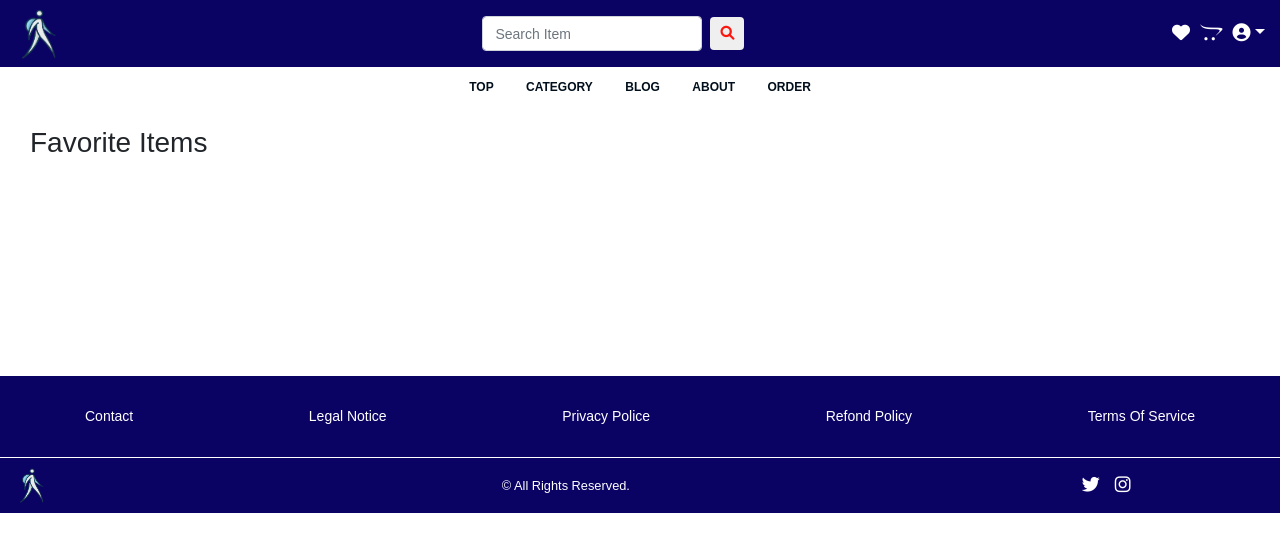
After one commit to TOKIMASA1206/django-ECstore, a Django app: template templates/pages/favorite.html in a window 1280 px wide. The commit adds this page. Shown: the top 552 px of the page. Run offline with Django 4.2, Linux system fonts and the light colour scheme; the template is opened without the code that fills it, so the values that code supplies are empty; some libraries are stand-ins or nearby versions; some web fonts are replaced.

Commit message:
favorite update

```diff
--- a/base/views/__init__.py
+++ b/base/views/__init__.py
@@ -3,3 +3,4 @@ from .cart_views import *
 from .pay_views import *
 from .account_views import *
 from .order_views import *
+from .favorite_view import *
--- a/base/views/item_views.py
+++ b/base/views/item_views.py
@@ -26,7 +26,6 @@ class CategoryListView(ListView):
     def get_context_data(self, **kwargs):
         context = super().get_context_data(**kwargs)
         context["title"] = f"{self.category.name}"
-        context["categories"] = Category.objects.all()
         context['category_slug'] = self.category.slug
         return context
 
@@ -36,10 +35,6 @@ class AllItemListView(ListView):
     template_name = "pages/all_item.html"
     paginate_by = 8
 
-    def get_context_data(self, **kwargs):
-        context = super().get_context_data(**kwargs)
-        context["categories"] = Category.objects.all()
-        return context
 
 
 class TagListView(ListView):
--- a/config/urls.py
+++ b/config/urls.py
@@ -21,7 +21,10 @@ urlpatterns = [
     # Cart
     path("cart/remove/<str:pk>/", views.remove_from_cart),
     path("cart/add/", views.AddCartView.as_view()),
-    path("cart/", views.CartListView.as_view()),  # カートページ
+    path("cart/", views.CartListView.as_view()),
+    # Favorite
+    path('item/<str:pk>/toggle_favorite/', views.ToggleFavoriteView.as_view()),
+    path('favorites/', views.FavoriteListView.as_view()),
     # Items
     path("items/<str:pk>/", views.ItemDetailView.as_view()),
     path("categories/<str:pk>/", views.CategoryListView.as_view()),
--- a/static/frontend/css/header.css
+++ b/static/frontend/css/header.css
@@ -59,6 +59,9 @@
   top: -4px;
 }
 
+.dropdown-item{
+  font-size: 12px;
+}
 
 /* ============ Hamburgar Menu ============== */
 
--- /dev/null
+++ b/static/frontend/js/item_favorite.js
@@ -0,0 +1,45 @@
+document.addEventListener('DOMContentLoaded', function() {
+  document.querySelectorAll('.favorite-btn').forEach(function(button) {
+      button.addEventListener('click', function() {
+          const itemId = button.getAttribute('data-item-id');
+
+          if (!itemId) {
+              console.error('Item ID is missing');
+              return;
+          }
+
+          fetch(`/item/${itemId}/toggle_favorite/`, {
+              method: 'POST',
+              headers: {
+                  'Content-Type': 'application/x-www-form-urlencoded',
+                  'X-CSRFToken': getCsrfToken()
+              },
+              body: new URLSearchParams({
+                  'item_id': itemId  // POSTデータのキー名をitem_idに変更
+              })
+          })
+          .then(response => response.json())
+          .then(data => {
+              if (data.is_favorite) {
+                  button.innerHTML = '<i class="fa-solid fa-heart text-danger"></i>';
+              } else {
+                  button.innerHTML = '<i class="fa-regular fa-heart text-danger"></i>';
+              }
+          })
+          .catch(error => console.error('Error:', error));
+      });
+  });
+});
+
+function getCsrfToken() {
+  let csrfToken = null;
+  const cookies = document.cookie.split(';');
+  for (let cookie of cookies) {
+      cookie = cookie.trim();
+      if (cookie.startsWith('csrftoken=')) {
+          csrfToken = cookie.substring('csrftoken='.length, cookie.length);
+          break;
+      }
+  }
+  return csrfToken;
+}
--- a/templates/base.html
+++ b/templates/base.html
@@ -55,6 +55,8 @@
     {% block script %}
 
     {% endblock %}
+
+    <script src="{% static 'frontend/js/item_favorite.js' %}"></script>
     <script src="https://cdn.jsdelivr.net/npm/@popperjs/core@2.11.6/dist/umd/popper.min.js"></script>
     <script src="https://cdn.jsdelivr.net/npm/bootstrap@5.3.0-alpha1/dist/js/bootstrap.bundle.min.js"></script>
 
--- /dev/null
+++ b/templates/pages/favorite.html
@@ -0,0 +1,31 @@
+{% extends 'base.html' %}
+
+{% block style %}
+  {% load static %}
+  <link rel="stylesheet" type="text/css" href="{% static 'frontend/css/list.css' %}" />
+{% endblock %}
+
+{% block main %}
+  <div class="container-fluid">
+    <div class="row">
+      <div class="col-12 my-3">
+        <h1 class="section_title">Favorite Items</h1>
+      </div>
+    </div>
+
+
+    <div class="row section_item my-5">
+      {% for object in favorites  %}
+        <div class="col-6 col-md-4 col-lg-3 my-2">
+          {% include 'snippets/item_box.html' %}
+        </div>
+      {% endfor %}
+    </div>
+
+    <div class="row m-5">
+      <div class="col-12 my-3">
+        {% include 'snippets/pagination.html' %}
+      </div>
+    </div>
+  </div>
+{% endblock %}
--- a/templates/snippets/header.html
+++ b/templates/snippets/header.html
@@ -23,7 +23,7 @@
       </div>
 
       <div class="d-none d-md-flex">
-        <a href="/orders/" class="header_icon"><i class="fa-solid fa-heart"></i></a>
+        <a href="/favorites/" class="header_icon"><i class="fa-solid fa-heart"></i></a>
         <a href="/cart/" class="header_icon position-relative">
           <i class="fa-brands fa-opencart"></i>
           {% if request.session.cart and request.session.cart.items|length != 0 %}
@@ -74,10 +74,10 @@
             <ul class="dropdown-menu">
               {% if user.is_authenticated %}
                 <li>
-                  <a class="dropdown-item" href="/profile/">Profile</a>
+                  <a class="dropdown-item" href="/profile/"><i class="fa-solid fa-circle-user"></i> Profile</a>
                 </li>
                 <li>
-                  <a class="dropdown-item" href="/logout">Logout</a>
+                  <a class="dropdown-item" href="/logout"><i class="fa-solid fa-right-from-bracket"></i> Logout</a>
                 </li>
               {% else %}
                 <li>
@@ -89,7 +89,7 @@
               {% endif %}
             </ul>
           </div>
-          <a href="/orders/" class="header_icon"><i class="fa-solid fa-heart"></i> <span>Favorite</span></a>
+          <a href="/favorites/" class="header_icon"><i class="fa-solid fa-heart"></i> <span>Favorite</span></a>
           <a href="/cart/" class="header_icon">
             <i class="fa-brands fa-opencart"></i>
             <span>Cart</span>
```
Also changed, not shown: base/models/account_models.py (+6 -1 lines), base/models/item_models.py (+16 -11 lines), base/views/favorite_view.py (added, +44 -0 lines), static/frontend/css/item_box.css (+16 -0 lines), templates/snippets/item_add_box.html (+8 -0 lines), templates/snippets/item_box.html (+13 -10 lines), base/migrations/0003_user_favorite_items.py (added).
